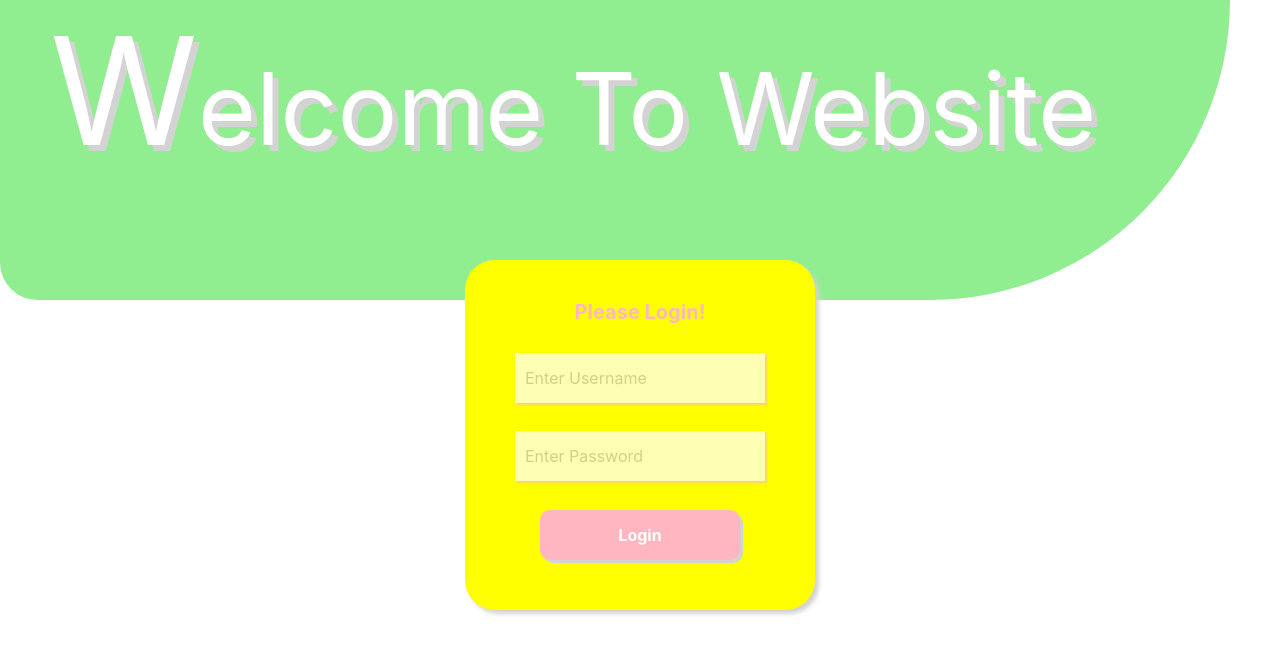
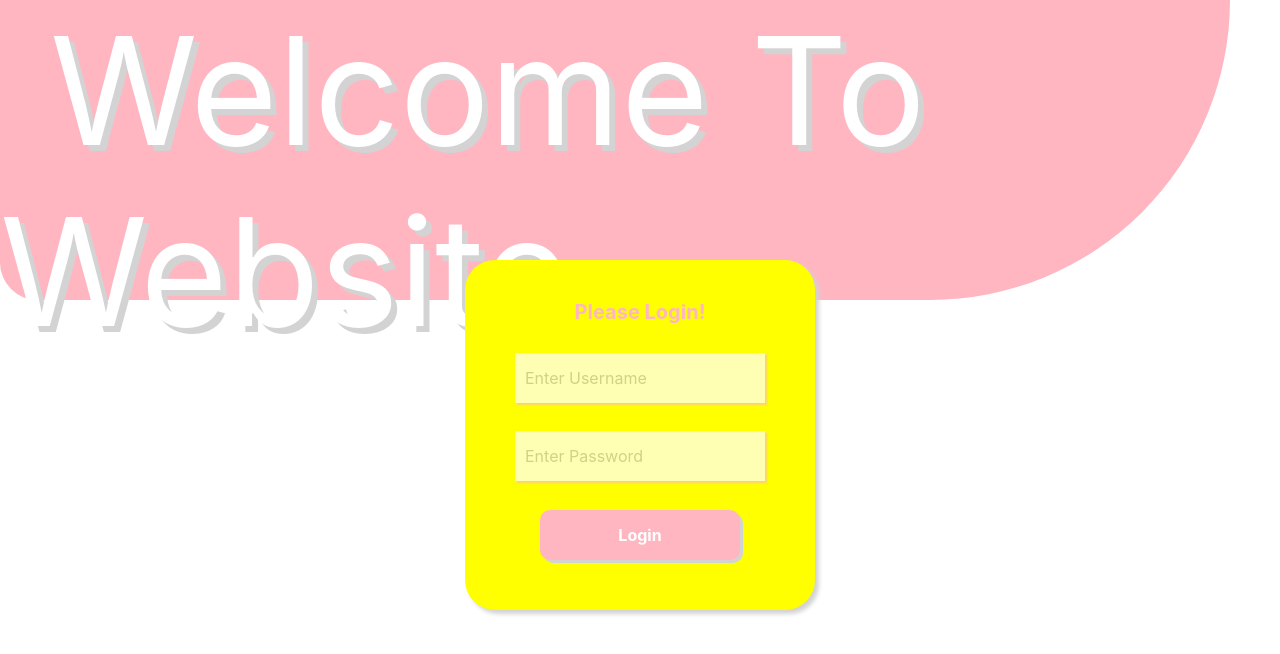
Before and after one commit to shruti1608/react-workshop, a React (Create React App) app: page / in a window 1280 px wide. Shown: the top 654 px of the page. Built offline with nearby package versions, Linux system fonts and the light colour scheme.

Commit message:
greeting added

```diff
--- a/src/App.jsx
+++ b/src/App.jsx
@@ -1,70 +1,94 @@
-import logo from './logo.svg';
-//import './App.css';
 
-function App(props) {
 
+export default function App(props) {
   const container={
-    "display":"flex",
-    "flexDirection":"column",
-    "justifyContent":"center"
+      display:"flex",
+      flexDirection:"column",
+      justifyContent:"center"
+    }
+  const heddingView={
+    height:300,
+    backgroundColor:"lightpink",
+    borderBottomLeftRadius:50,
+    borderBottomRightRadius:400,
+    marginRight:50
+  }
+  const heddingtextStyle={
+    color:"white",
+    fontSize:150,
+    margin:50,
+    marginTop:40,
+    textShadow:"6px 6px lightgray"
+  }
+  const loginviewStyle={
+    height:150,
+    width:150,
+    background:"yellow",
+    padding:100,
+    marginTop:-40,
+    alignSelf:"center",
+    borderRadius:30,
+    justifyContent:"space-between",
+    flexDirection:"column",
+    display:'flex',
+    boxShadow: '4px 4px 4px lightgray'
+  }
+  const logintitleStyle={
+    textAlign:"center",
+    color:"lightpink",
+    fontWeight:"bold",
+    marginTop:-60,
+    fontSize:20
+  }
+  const inputviewStyle={
+    alignSelf:"center",
+    backgroundColor:"white",
+    opacity:0.7,
+    flexDirection:"row",
+    display:'flex',
+    width:250,
+    height:50,
+    boxShadow:"2px 2px 2px lightpink"
+  }
+  const inputtextStyle={
+    alignSelf:"center",
+    color:"gray",
+    opacity:0.5,
+    marginLeft:10
+  }
+  const loginbuttonStyle={
+    marginBottom:-50,
+    height:50,
+    width:200,
+    backgroundColor:"lightpink",
+    justifyContent:"center",
+    alignSelf:"center",
+    border:5,
+    borderRadius:10,
+    boxShadow:"3px 3px lightgray",
+    flexDirection:"column",
+    display:'flex'
   }
   return (
 
 <div className="App" style={container}>
-      <div style={{"height":300,"backgroundColor":"lightgreen","borderBottomLeftRadius":50,"borderBottomRightRadius":400,"marginRight":50,}}>
-        <span style={{"color":"white","fontSize":150,"margin":50,"marginTop":40,"textShadow":"6px 6px lightgray"}}>W<span style={{"fontSize":100}}>elcome To Website</span></span>
+       <div style={heddingView}>
+        <span style={heddingtextStyle}>W<span style={props.style}>elcome To Website</span></span>
        </div>
-      <div style={{"height":150,"width":150,"background":"yellow","padding":100,"marginTop":-40,"alignSelf":"center","borderRadius":30,"justifyContent":"space-between","flexDirection":"column","display":'flex', "boxShadow": '4px 4px 4px lightgray'}}>
+       <div style={loginviewStyle}>
 
-             <span style={{"textAlign":"center","color":"lightpink","fontWeight":"bold","marginTop":-60,"fontSize":20}}>Please Login!</span>
-             <div style={{"alignSelf":"center","backgroundColor":"white","opacity":0.7,"flexDirection":"row","display":'flex',"width":250,"height":50,"boxShadow":"2px 2px 2px lightpink"}}>
-               <span style={{"alignSelf":"center","color":"gray","opacity":0.5,"marginLeft":10,}}>{props.user}</span>
+              <span style={logintitleStyle}>Please Login!</span>
+              <div style={inputviewStyle}>
+                <span style={inputtextStyle}>{props.user}</span>
               </div>
-             <div style={{"alignSelf":"center","backgroundColor":"white","opacity":0.7,"flexDirection":"row","display":'flex',"width":250,"height":50,"boxShadow":"2px 2px 2px lightpink"}}>
-               <span style={{"alignSelf":"center","color":"gray","opacity":0.5,"marginLeft":10,}}>{props.password}</span>
+              <div style={inputviewStyle}>
+                <span style={inputtextStyle}>{props.password}</span>
               </div>
-             <div style={{"marginBottom":-50,"height":50,"width":200,"backgroundColor":"lightpink","justifyContent":"center","alignSelf":"center","border":5,"borderRadius":10,"boxShadow":"3px 3px lightgray","flexDirection":"column","display":'flex'}}>
+              <div style={loginbuttonStyle}>
                <span style={{"textAlign":"center","fontWeight":"bold","color":"white"}}>Login</span>
               </div>
 
-
-
-         </div>
-
-     {/* <div style={{"display":"flex","backgroundColor":"lightblue","justifyContent":"center","flexDirection":"column"}}>
-      <span style={{"textAlign":"center","padding":50}}>Hello</span>
-      <div style={{"flexDirection":"row","display":"flex","justifyContent":"space-evenly","margin":30}}>
-        <div style={{"height":100,"width":100,"backgroundColor":"navy","border":"solid","borderRadius":10,"justifyContent":"center","flexDirection":"column","display":"flex"}}>
-          <span style={{"textAlign":"center"}}>{props.user}</span>
-        </div>
-        <div style={{"height":100,"width":100,"backgroundColor":"navy","border":"solid","borderRadius":10,"justifyContent":"center","flexDirection":"column","display":"flex"}}>
-          <span style={{"textAlign":"center"}}>2</span>
-        </div>
-        <div style={{"height":100,"width":100,"backgroundColor":"navy","border":"solid","borderRadius":10,"justifyContent":"center","flexDirection":"column","display":"flex"}}>
-          <span style={{"textAlign":"center"}}>3</span>
 </div>
  </div>
-      </div> */}
-
-
-      {/* <header className="App-header">
-        <img src={logo} className="App-logo" alt="logo" />
-        <p>
-          Edit <code>src/App.js</code> and save to reload.
-        </p>
-        <a
-          className="App-link"
-          href="https://reactjs.org"
-          target="_blank"
-          rel="noopener noreferrer"
-        >
-          Learn React
-        </a>
-      </header> */}
-    </div>
-
-
   );
 }
-
-export default App;
```
Lines whose indentation alone changed are shown as unchanged.
